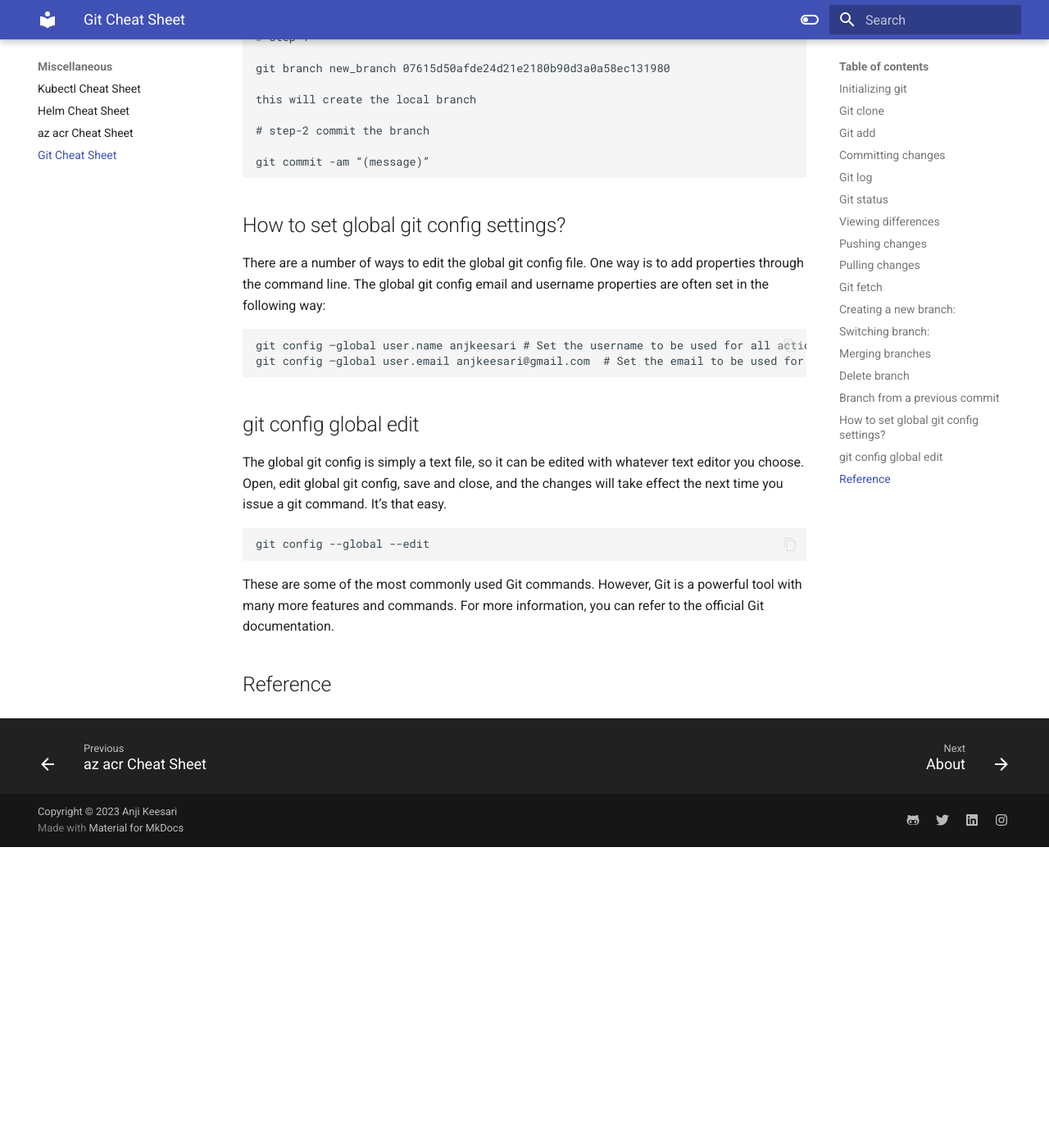
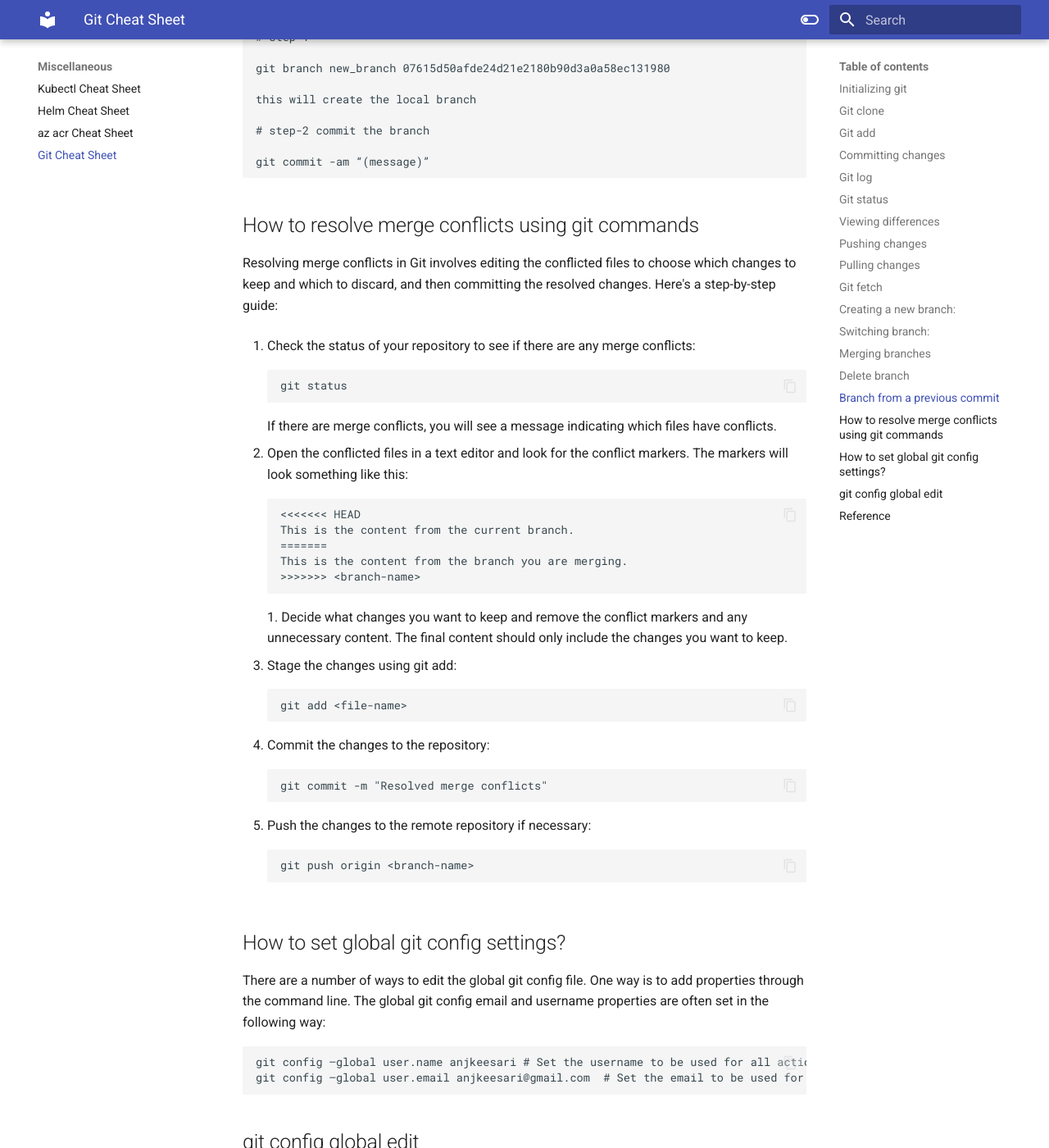
Before and after one commit to akeesari/micros-k8s, an MkDocs documentation site: the page built from docs/miscellaneous/git-cheat-sheet.md, in a window 1280 px wide and 1400 px high, scrolled down 3439 px. Shown: the whole window at 82% size. Built offline with MkDocs 1.6.1 and Material for MkDocs 9.7.7, drawn with Linux system fonts in a browser that asks for light colours; before the commit the page ends 4472 px from its top, so only the background shows below that.

Commit message:
How to resolve merge conflicts using git commands

````diff
--- a/docs/miscellaneous/git-cheat-sheet.md
+++ b/docs/miscellaneous/git-cheat-sheet.md
@@ -155,8 +155,43 @@
 
 git commit -am “(message)”
 
+```
+## How to resolve merge conflicts using git commands
 
-```
+Resolving merge conflicts in Git involves editing the conflicted files to choose which changes to keep and which to discard, and then committing the resolved changes. Here's a step-by-step guide:
+
+1. Check the status of your repository to see if there are any merge conflicts:
+
+    ```
+    git status
+    ```
+    If there are merge conflicts, you will see a message indicating which files have conflicts.
+
+1. Open the conflicted files in a text editor and look for the conflict markers. The markers will look something like this:
+
+    ```
+    <<<<<<< HEAD
+    This is the content from the current branch.
+    =======
+    This is the content from the branch you are merging.
+    >>>>>>> <branch-name>
+
+    ```
+1. Decide what changes you want to keep and remove the conflict markers and any unnecessary content. The final content should only include the changes you want to keep.
+
+1. Stage the changes using git add:
+    ```
+    git add <file-name>
+    ```
+1. Commit the changes to the repository:
+    ```
+    git commit -m "Resolved merge conflicts"
+
+    ```
+1. Push the changes to the remote repository if necessary:
+    ```
+    git push origin <branch-name>
+    ```
 
 ## How to set global git config settings?
 
````
